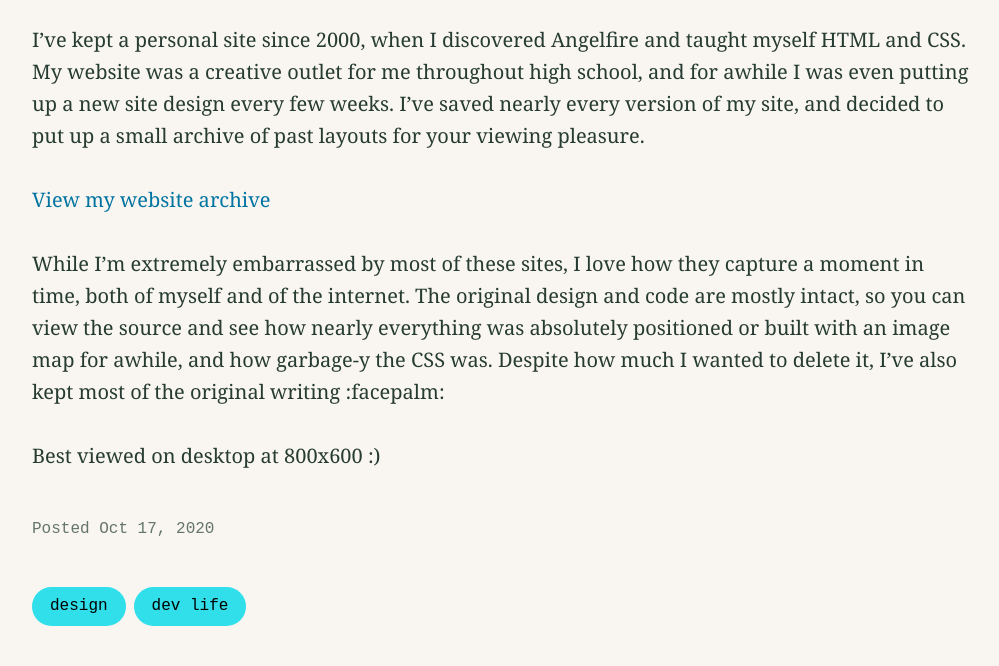
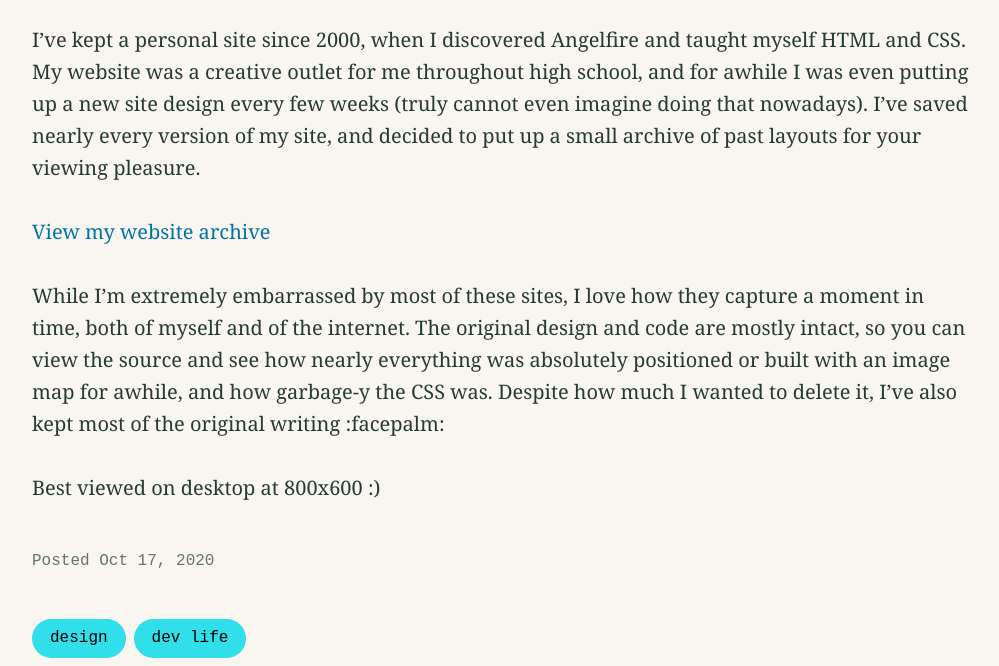
Before and after one commit to harllee/jessicaharllee.com, a Jekyll site: the page built from _posts/2020-10-17-website-archive.markdown, in a window 1280 px wide and 900 px high, scrolled down 445 px, cut to the strip 234-900 px from the top of the window. Shown: the whole strip, without its empty margins (138-1137 px from the left). Built offline with Jekyll 4.4.1, drawn with Linux system fonts in a browser that asks for light colours.

Commit message:
Updated Website Archive

```diff
--- a/_posts/2020-10-17-website-archive.markdown
+++ b/_posts/2020-10-17-website-archive.markdown
@@ -11,7 +11,7 @@ tags:
   <p class="jh-text-cms__img__caption">My website circa 2002.</p>
 </div>
 
-I've kept a personal site since 2000, when I discovered Angelfire and taught myself HTML and CSS. My website was a creative outlet for me throughout high school, and for awhile I was even putting up a new site design every few weeks. I've saved nearly every version of my site, and decided to put up a small archive of past layouts for your viewing pleasure.
+I've kept a personal site since 2000, when I discovered Angelfire and taught myself HTML and CSS. My website was a creative outlet for me throughout high school, and for awhile I was even putting up a new site design every few weeks (truly cannot even imagine doing that nowadays). I've saved nearly every version of my site, and decided to put up a small archive of past layouts for your viewing pleasure.
 
 [View my website archive](http://jessicaharllee.com/archives)
 
```
